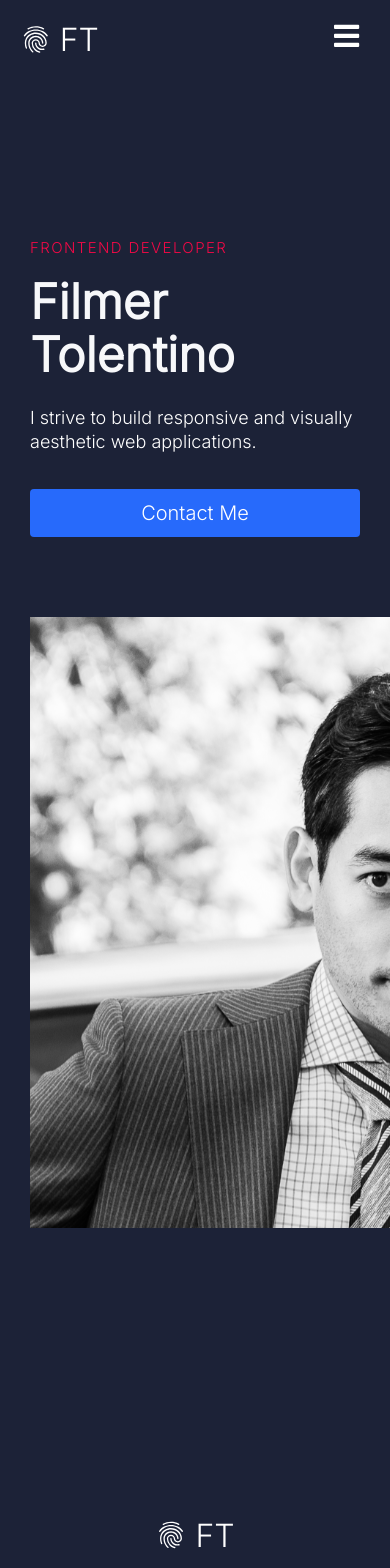
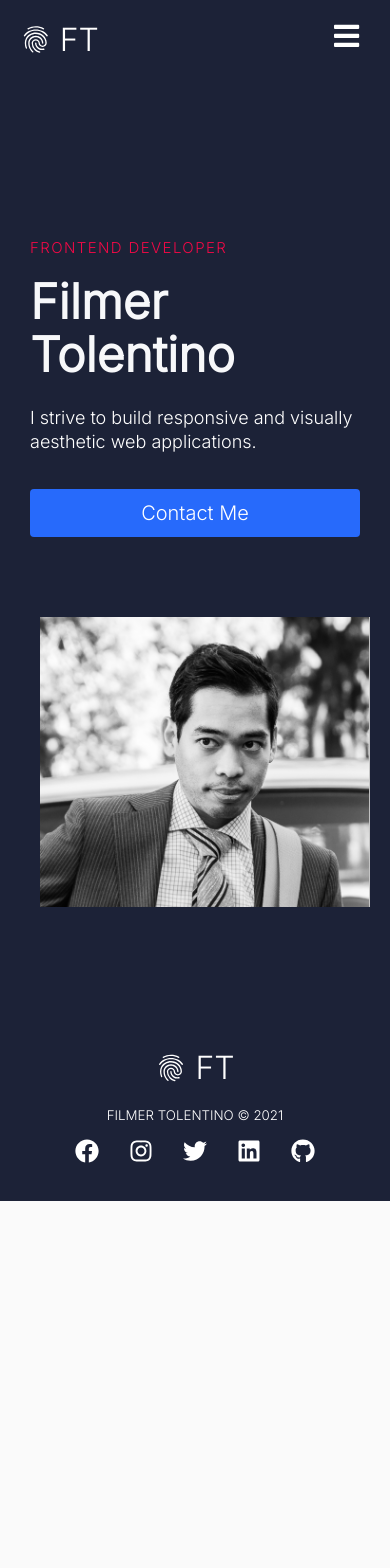
Before and after one commit to ftolentino/ftportfolio, a React (Create React App) app: page / in a window 390 px wide. Shown: the top 1568 px of the page. After the commit the page ends 1201 px from the top, so only its background shows below. Built offline with nearby package versions, Linux system fonts and the light colour scheme.

Commit message:
fixed hero image className typo, herosection images are responsive now

```diff
--- a/src/components/App/App.css
+++ b/src/components/App/App.css
@@ -6,10 +6,9 @@
 }
 
 .App {
-	height: 100%;
 	overflow-x: hidden;
 }
 
-*, .ul {
+.ul {
 	list-style-type: none;
 }
--- a/src/components/HeroSection/HeroSection.css
+++ b/src/components/HeroSection/HeroSection.css
@@ -65,11 +65,11 @@
 }
 
 .home__hero-img-wrapper {
-	max-width: 55px;
+	max-width: 555px;
 }
 
 .home__hero-img {
-	max-width: 95%;
+	max-width: 100%;
 	padding-right: 0;
 	margin: 0 0 0 10px;
 }
--- a/src/components/HeroSection/HeroSection.js
+++ b/src/components/HeroSection/HeroSection.js
@@ -21,7 +21,7 @@ const HeroSection = ({lightBg, topLine, lightText, lightTextDesc, headline, desc
             </div>
             <div className='col'>
               <div className='home__hero-img-wrapper'>
-                <img src={img} alt={alt} className="home_hero-img" />
+                <img src={img} alt={alt} className="home__hero-img" />
               </div>
             </div>
           </div>
--- a/src/components/HomePage/Data.js
+++ b/src/components/HomePage/Data.js
@@ -12,16 +12,16 @@ export const homeObjMain = {
 };
 
 export const homeObjOne = {
-  lightBg: true,
-  lightText: false,
-  lightTextDesc: false,
+  lightBg: false,
+  lightText: true,
+  lightTextDesc: true,
   topLine: 'Project 1',
   headline: 'Web App Title',
   description:
     'Web App description goes here',
   buttonLabel: 'Check it out',
   imgStart: '',
-  img: 'images/svg-5.svg',
+  img: 'images/svg-1.svg',
   alt: 'Vault'
 };
 
--- a/src/components/HomePage/HomePage.css
+++ b/src/components/HomePage/HomePage.css
@@ -1,10 +1,4 @@
 .homepage {
 	background-color: #1c2237;
-	max-height: 100%;
+  height: 100vh;
 }
-
-@media screen and (min-width: 1440px) {
-  .homepage {
-    height: 100vh;
-  }
-}
--- a/src/components/NavBar/NavBar.js
+++ b/src/components/NavBar/NavBar.js
@@ -43,6 +43,11 @@ const Navbar = () => {
             <ul className={click ? "nav-menu active" : "nav-menu"}>
               <li className="nav-item">
                 <Link to="/projects" className="nav-links" onClick={closeMobileMenu}>
+                  Skills
+                </Link>
+              </li>
+              <li className="nav-item">
+                <Link to="/projects" className="nav-links" onClick={closeMobileMenu}>
                   Projects
                 </Link>
               </li>
```
Also changed, not shown: src/components/NavBar/NavBar.css (indentation only).
